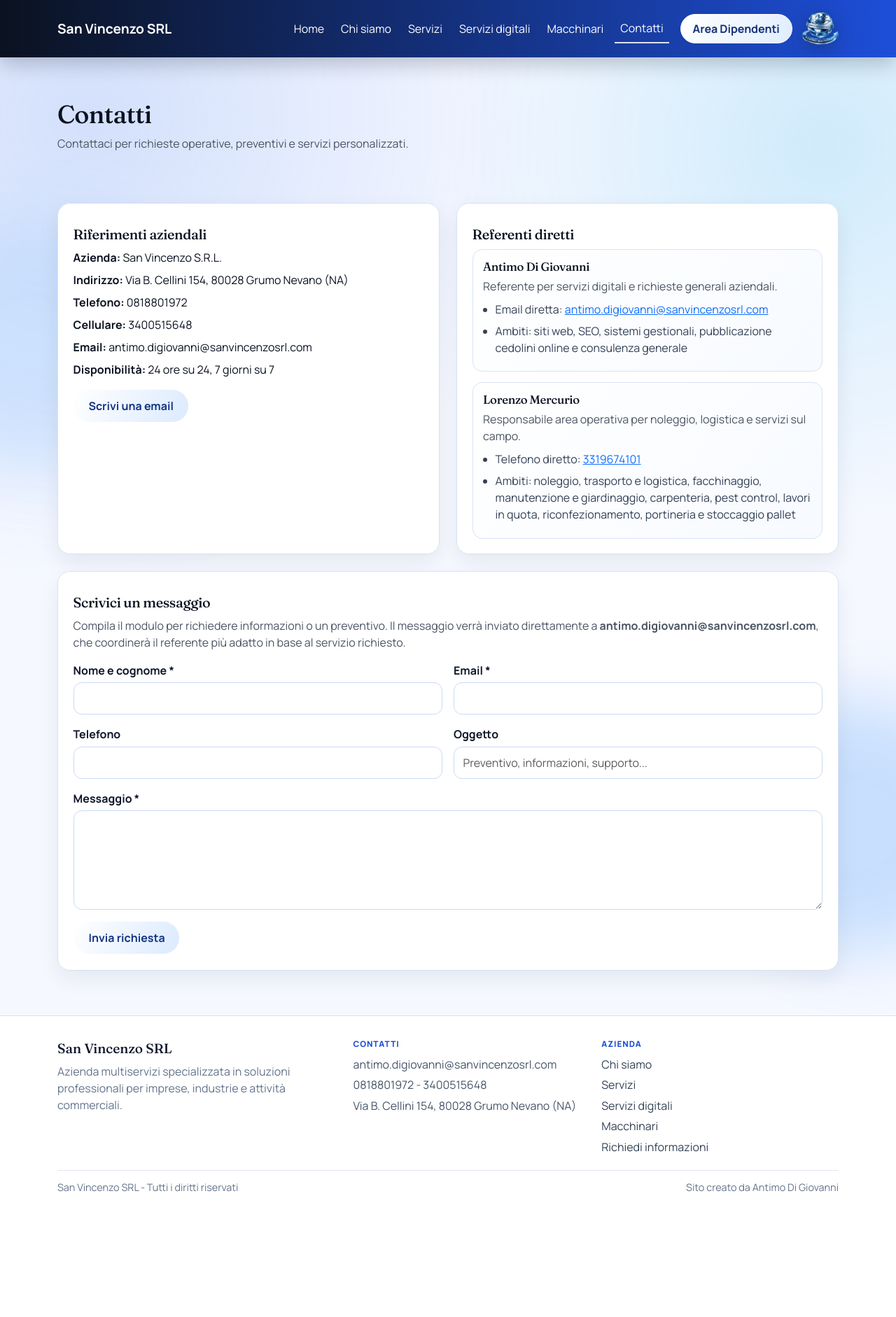
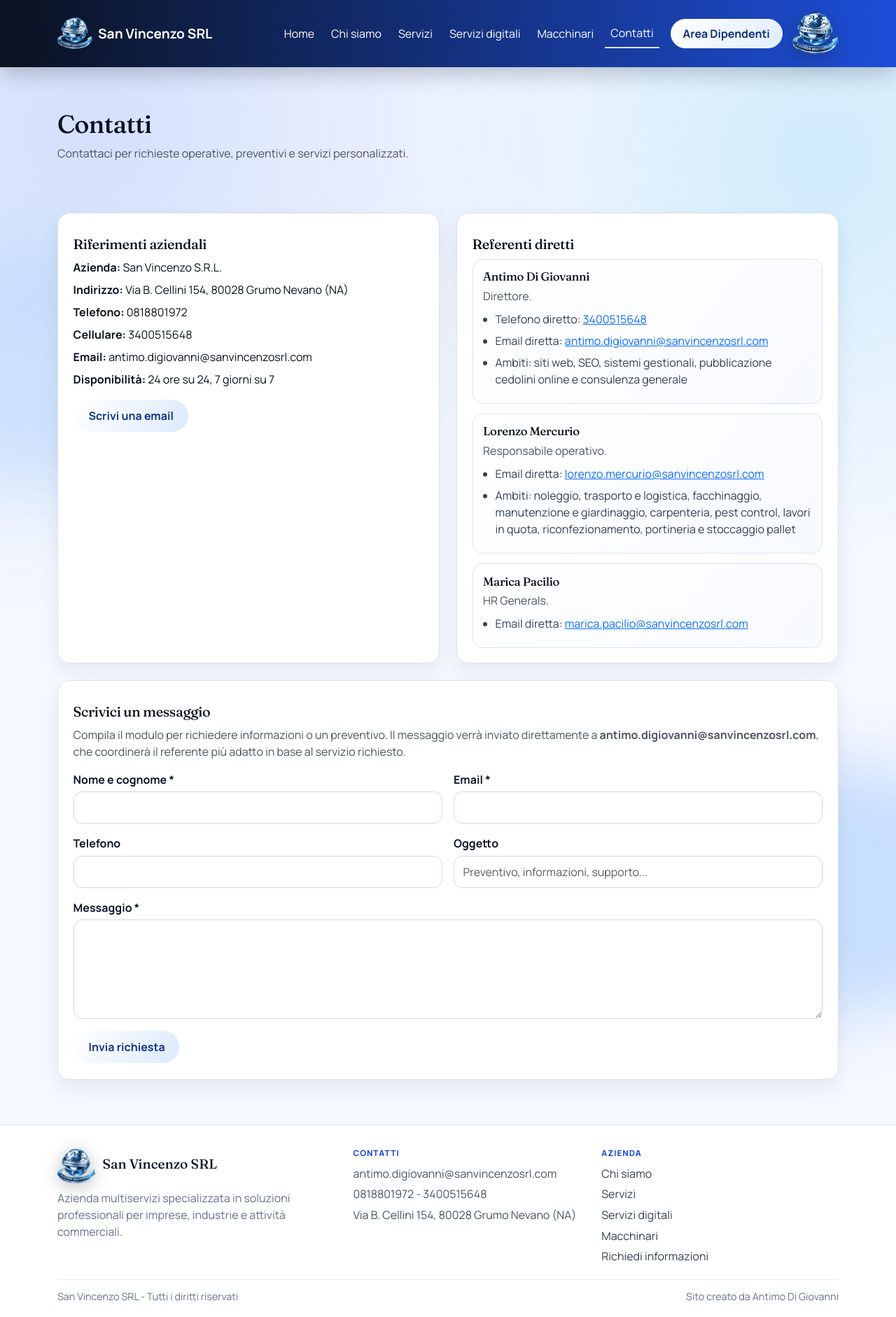
Before and after one commit to antimo-digiovanni/cedolini_web, a Django app: page /contatti/ in a window 1280 px wide; the page is wider, and only the part inside the window is pictured. Shown: that part at 70% size. Before the commit the page ends 1703 px from the top of that part, so only its background shows below. Run offline with Django 4.2, Linux system fonts and the light colour scheme.

Commit message:
Enhance public branding and update direct contacts

```diff
--- a/portal/static/portal/public-site.css
+++ b/portal/static/portal/public-site.css
@@ -134,11 +134,12 @@ h4 {
 }
 
 .brand-logo {
-    height: 38px;
+    height: 50px;
     width: auto;
     border-radius: 0;
     background: transparent;
     padding: 0;
+    filter: drop-shadow(0 4px 12px rgba(15, 23, 42, 0.35));
 }
 
 .header-logo-right {
@@ -150,10 +151,28 @@ h4 {
 }
 
 .header-logo-mark {
-    height: 52px;
+    height: 66px;
     width: auto;
     display: block;
     filter: drop-shadow(0 6px 12px rgba(15, 23, 42, 0.34));
+}
+
+.hero-logo-wrap {
+    display: inline-flex;
+    align-items: center;
+    justify-content: center;
+    margin-bottom: 0.9rem;
+    padding: 0.35rem 0.7rem;
+    border-radius: 999px;
+    background: rgba(255, 255, 255, 0.1);
+    border: 1px solid rgba(255, 255, 255, 0.24);
+}
+
+.hero-logo-mark {
+    height: 120px;
+    width: auto;
+    display: block;
+    filter: drop-shadow(0 12px 22px rgba(15, 23, 42, 0.5));
 }
 
 .btn-access {
@@ -698,6 +717,20 @@ h4 {
     margin-bottom: 0.4rem;
 }
 
+.footer-brand-wrap {
+    display: inline-flex;
+    align-items: center;
+    gap: 0.65rem;
+    margin-bottom: 0.25rem;
+}
+
+.footer-logo-mark {
+    height: 54px;
+    width: auto;
+    display: block;
+    filter: drop-shadow(0 5px 12px rgba(15, 23, 42, 0.3));
+}
+
 .footer-copy {
     color: #64748b;
     max-width: 460px;
@@ -774,8 +807,16 @@ h4 {
         font-size: 1.05rem;
     }
 
+    .brand-logo {
+        height: 44px;
+    }
+
     .header-logo-mark {
         height: 44px;
+    }
+
+    .hero-logo-mark {
+        height: 92px;
     }
 
     .hero-metrics {
--- a/templates/portal/base.html
+++ b/templates/portal/base.html
@@ -19,8 +19,9 @@ body {
 
 .background-logo {
     position: fixed;
-    top: 50%;
-    left: 50%;
+    /* Desktop layout has a 260px sidebar and topbar; offset center to the content area. */
+    top: calc(50% + 28px);
+    left: calc(50% + 130px);
     transform: translate(-50%, -50%);
     width: 900px;
     max-width: 70%;
--- a/templates/site/base.html
+++ b/templates/site/base.html
@@ -59,7 +59,8 @@
   <header class="site-header">
     <nav class="navbar navbar-expand-lg">
       <div class="container">
-        <a class="navbar-brand fw-bold" href="{% url 'home' %}">
+        <a class="navbar-brand fw-bold" href="{% url 'public_home' %}">
+          <img src="{% static 'portal/logo.png' %}" alt="Logo San Vincenzo" class="brand-logo" loading="eager">
           <span>San Vincenzo SRL</span>
         </a>
         <button class="navbar-toggler" type="button" data-bs-toggle="collapse" data-bs-target="#siteNav" aria-controls="siteNav" aria-expanded="false" aria-label="Apri menu">
@@ -67,7 +68,7 @@
         </button>
         <div class="collapse navbar-collapse" id="siteNav">
           <ul class="navbar-nav ms-auto align-items-lg-center gap-lg-2">
-            <li class="nav-item"><a class="nav-link {% if request.resolver_match.url_name == 'home' %}is-active{% endif %}" href="{% url 'home' %}">Home</a></li>
+            <li class="nav-item"><a class="nav-link {% if request.resolver_match.url_name == 'home' or request.resolver_match.url_name == 'public_home' %}is-active{% endif %}" href="{% url 'public_home' %}">Home</a></li>
             <li class="nav-item"><a class="nav-link {% if request.resolver_match.url_name == 'public_about' %}is-active{% endif %}" href="{% url 'public_about' %}">Chi siamo</a></li>
             <li class="nav-item"><a class="nav-link {% if request.resolver_match.url_name == 'public_services' %}is-active{% endif %}" href="{% url 'public_services' %}">Servizi</a></li>
             <li class="nav-item"><a class="nav-link {% if request.resolver_match.url_name == 'public_digital_services' %}is-active{% endif %}" href="{% url 'public_digital_services' %}">Servizi digitali</a></li>
@@ -76,7 +77,7 @@
             <li class="nav-item ms-lg-2"><a class="btn btn-access" href="{% url 'login' %}">Area Dipendenti</a></li>
           </ul>
         </div>
-        <a class="header-logo-right" href="{% url 'home' %}" aria-label="San Vincenzo SRL">
+        <a class="header-logo-right" href="{% url 'public_home' %}" aria-label="San Vincenzo SRL">
           <img src="{% static 'portal/logo.png' %}" alt="Logo San Vincenzo" class="header-logo-mark">
         </a>
       </div>
@@ -91,7 +92,10 @@
     <div class="container">
       <div class="footer-grid">
         <div>
-          <div class="footer-brand">San Vincenzo SRL</div>
+          <div class="footer-brand-wrap">
+            <img src="{% static 'portal/logo.png' %}" alt="Logo San Vincenzo" class="footer-logo-mark" loading="lazy">
+            <div class="footer-brand">San Vincenzo SRL</div>
+          </div>
           <p class="footer-copy">Azienda multiservizi specializzata in soluzioni professionali per imprese, industrie e attività commerciali.</p>
         </div>
         <div>
--- a/templates/site/contacts.html
+++ b/templates/site/contacts.html
@@ -36,18 +36,26 @@
           <div class="contact-leads">
             <div class="contact-lead-item">
               <h3>Antimo Di Giovanni</h3>
-              <p class="mb-2">Referente per servizi digitali e richieste generali aziendali.</p>
+              <p class="mb-2">Direttore.</p>
               <ul class="service-list compact mb-0">
+                <li>Telefono diretto: <a href="tel:+393400515648">3400515648</a></li>
                 <li>Email diretta: <a href="mailto:{{ contact_email }}">{{ contact_email }}</a></li>
                 <li>Ambiti: siti web, SEO, sistemi gestionali, pubblicazione cedolini online e consulenza generale</li>
               </ul>
             </div>
             <div class="contact-lead-item">
               <h3>Lorenzo Mercurio</h3>
-              <p class="mb-2">Responsabile area operativa per noleggio, logistica e servizi sul campo.</p>
+              <p class="mb-2">Responsabile operativo.</p>
               <ul class="service-list compact mb-0">
-                <li>Telefono diretto: <a href="tel:+393319674101">3319674101</a></li>
+                <li>Email diretta: <a href="mailto:lorenzo.mercurio@sanvincenzosrl.com">lorenzo.mercurio@sanvincenzosrl.com</a></li>
                 <li>Ambiti: noleggio, trasporto e logistica, facchinaggio, manutenzione e giardinaggio, carpenteria, pest control, lavori in quota, riconfezionamento, portineria e stoccaggio pallet</li>
+              </ul>
+            </div>
+            <div class="contact-lead-item">
+              <h3>Marica Pacilio</h3>
+              <p class="mb-2">HR Generals.</p>
+              <ul class="service-list compact mb-0">
+                <li>Email diretta: <a href="mailto:marica.pacilio@sanvincenzosrl.com">marica.pacilio@sanvincenzosrl.com</a></li>
               </ul>
             </div>
           </div>
--- a/templates/site/home.html
+++ b/templates/site/home.html
@@ -1,3 +1,4 @@
+{% load static %}
 {% extends 'site/base.html' %}
 
 {% block title %}San Vincenzo SRL | Servizi e Soluzioni Professionali{% endblock %}
@@ -23,6 +24,9 @@
 <section class="hero-section">
   <div class="container">
     <div class="hero-box reveal-up">
+      <div class="hero-logo-wrap">
+        <img src="{% static 'portal/logo.png' %}" alt="Logo San Vincenzo SRL" class="hero-logo-mark" loading="eager">
+      </div>
       <p class="hero-kicker">Soluzioni aziendali</p>
       <h1>Professionalità operativa per aziende che vogliono crescere senza compromessi.</h1>
       <p class="hero-sub">Con San Vincenzo SRL trovi un partner concreto: servizi strutturati, processi efficienti e supporto continuo in ogni fase del lavoro, con un approccio orientato ai risultati.</p>
```
